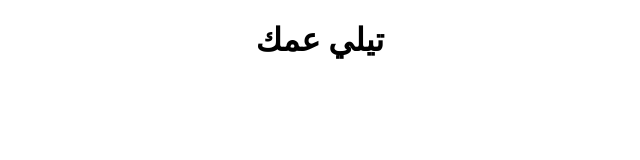
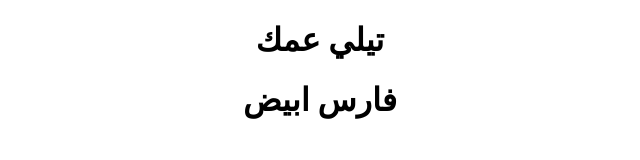
Before and after one commit to obada-ly/Obada, a plain HTML site: page index.html in a window 1280 px wide. Shown: the whole page, without its empty margins (320-960 px from the left). Drawn offline with Linux system fonts and the light colour scheme.

Commit message:
Add new heading 'فارس ابيض' to index.html

```diff
--- a/index.html
+++ b/index.html
@@ -5,5 +5,6 @@
 </head>
 <body style="text-align: center;">
   <h1>تيلي عمك</h1>
+  <h1>فارس ابيض</h1>
 </body>
 </html>
```
